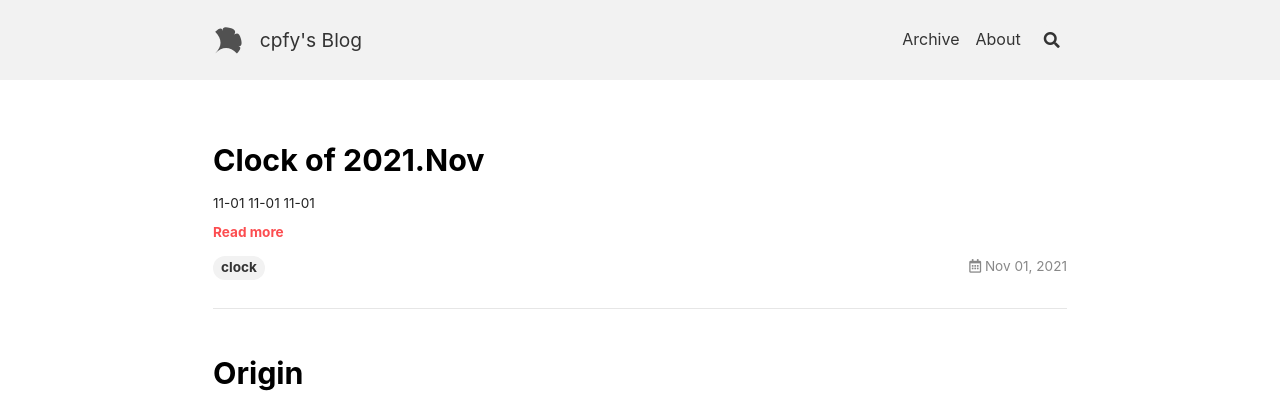
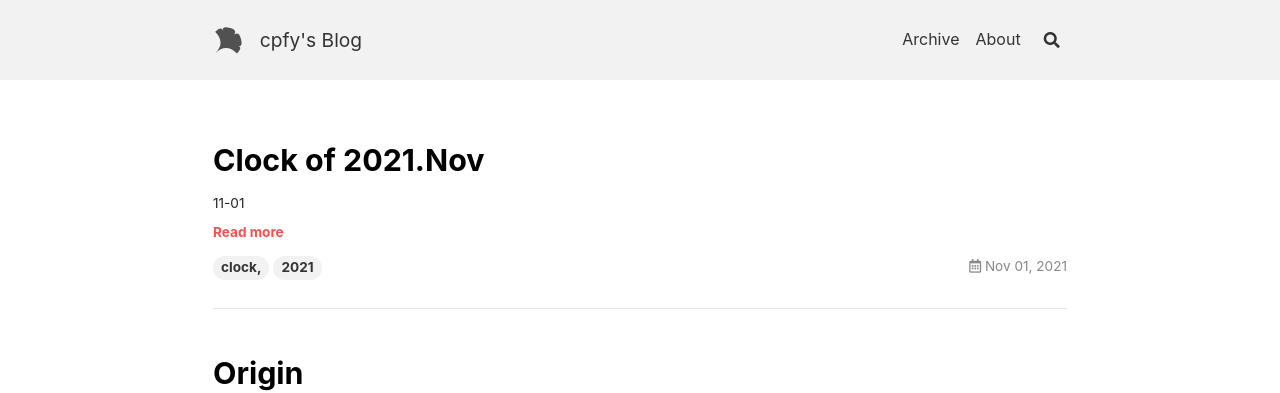
Before and after one commit to cpfy/cpfy.github.io, a Jekyll site: the page built from index.html, in a window 1280 px wide. Shown: the top 393 px of the page. Built offline with Jekyll 4.4.1, drawn with Linux system fonts in a browser that asks for light colours; nearby versions of some CDN libraries; emoji names are drawn with the system emoji font; the list of posts is cut into pages by our own code.

Commit message:
add clock of 2021-11-01

```diff
--- a/_posts/2021-11-01-Clock of 2021.Nov.md
+++ b/_posts/2021-11-01-Clock of 2021.Nov.md
@@ -1,12 +1,8 @@
 ---
 title: Clock of 2021.Nov
-tags: clock
+tags: clock, 2021
 ---
-
-##### 11-01
-
-**11-01**
 
 #### 11-01
 
-![2021_11_01](D:\Github\cpfy.github.io\assets\images\clock\2021_11_01.jpg)
+![image-20211101124009360](2021-11-01-Clock of 2021.Nov.assets/image-20211101124009360.png)
```
Also changed, not shown: _posts/2021-11-01-Clock of 2021.Nov.assets/image-20211101124009360.png (added), assets/images/clock/2021_11_01.jpg (deleted).
